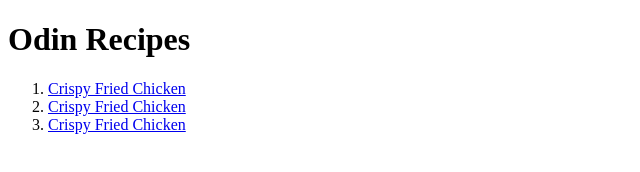
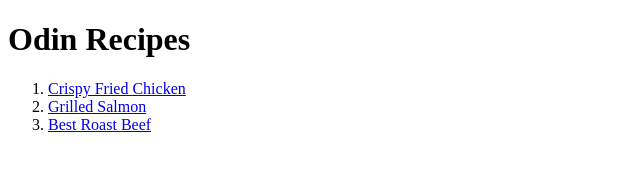
Before and after one commit to VuongNguyenHoang/odin-recipes, a plain HTML site: page index.html in a window 1280 px wide. Shown: the whole page, without its empty margins (0-640 px from the left). Drawn offline with Linux system fonts and the light colour scheme.

Commit message:
Fix link titles

```diff
--- a/index.html
+++ b/index.html
@@ -9,8 +9,8 @@
     <h1>Odin Recipes</h1>
     <ol>
         <li><a href="./recipes/crispy-fried-chicken.html">Crispy Fried Chicken</a></li>
-        <li><a href="./recipes/grilled-salmon.html">Crispy Fried Chicken</a></li>
-        <li><a href="./recipes/best-roast-beef.html">Crispy Fried Chicken</a></li>
+        <li><a href="./recipes/grilled-salmon.html">Grilled Salmon</a></li>
+        <li><a href="./recipes/best-roast-beef.html">Best Roast Beef</a></li>
     </ol>
 </body>
 </html>
```
